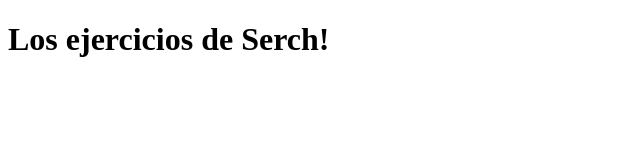
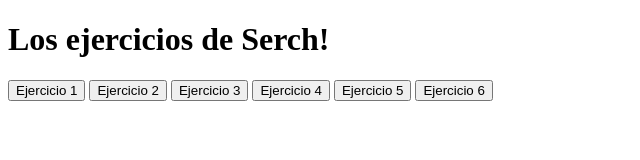
Before and after one commit to genasPaoli/Ejercicios-de-tarea-jaja, a plain HTML site: page index.html in a window 1280 px wide. Shown: the whole page, without its empty margins (0-640 px from the left). Drawn offline with Linux system fonts and the light colour scheme.

Commit message:
Botones en html y  centrado en css

```diff
--- a/index.html
+++ b/index.html
@@ -6,7 +6,14 @@
     <title>Document</title>
 </head>
 <body>
+
     <h1> Los ejercicios de Serch! </S></h1>
+    <button> Ejercicio 1  </button>
+    <button> Ejercicio 2  </button>
+    <button> Ejercicio 3  </button>
+    <button> Ejercicio 4  </button>
+    <button> Ejercicio 5  </button>
+    <button> Ejercicio 6  </button>
 
 </body>
 <script type ="module"  src="./src/script.js"></script>
--- a/styles.css
+++ b/styles.css
@@ -0,0 +1,6 @@
+body {
+    align-items: center;
+    justify-content: center;
+
+
+}
```
